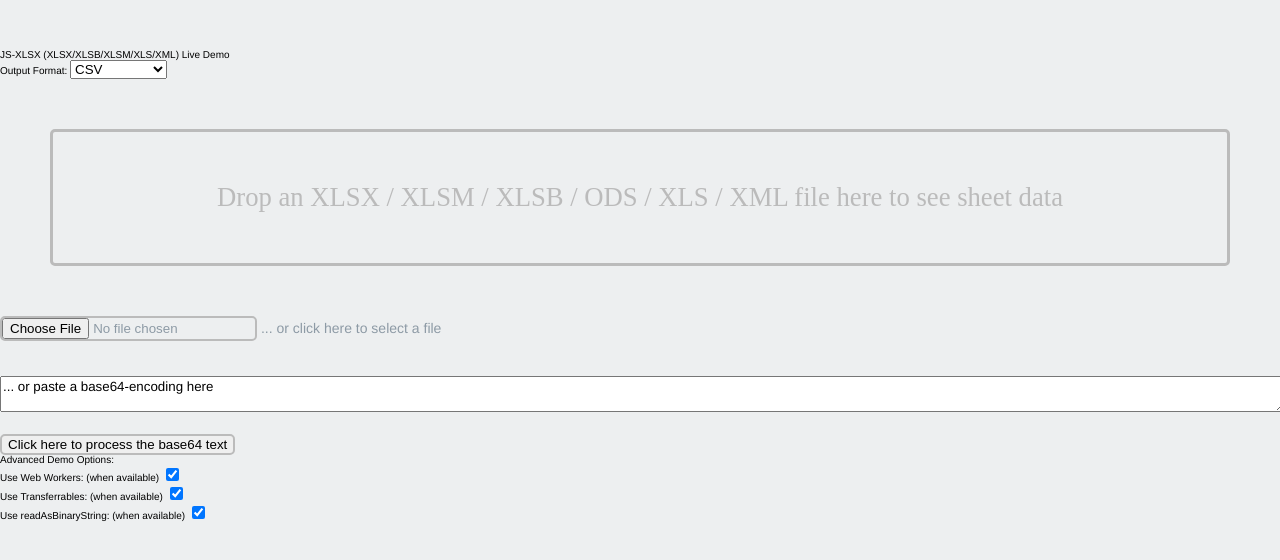
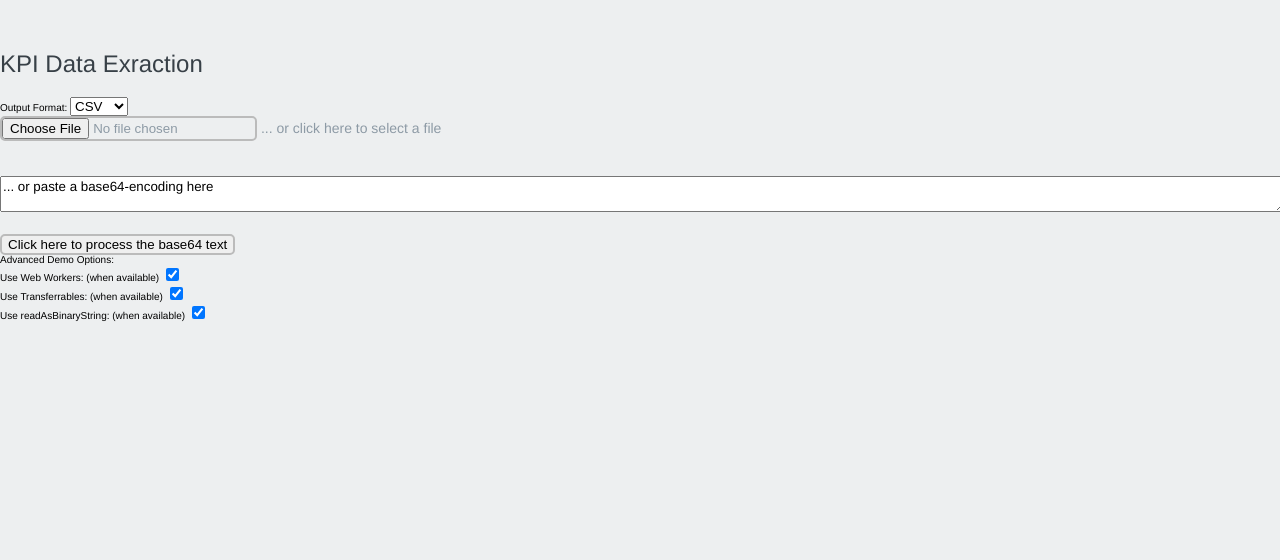
Before and after one commit to ckltennis/kpi_Phase2, a website with bundled scripts: page index.html in a window 1280 px wide. Built offline with nearby package versions, Linux system fonts and the light colour scheme.

Commit message:
Update index.html

```diff
--- a/index.html
+++ b/index.html
@@ -22,18 +22,16 @@
 </style>
 </head>
 <body>
-<b>JS-XLSX (XLSX/XLSB/XLSM/XLS/XML) Live Demo</b><br />
+<h1>KPI Data Exraction</h1>
+<b></b><br />
 Output Format:
 <select name="format">
 <option value="csv" selected> CSV</option>
 <option value="json"> JSON</option>
-<option value="form"> FORMULAE</option>
 </select><br />
 <!--<input type="radio" name="format" value="csv" checked> CSV<br>
 <input type="radio" name="format" value="json"> JSON<br>
 <input type="radio" name="format" value="form"> FORMULAE<br> -->
-
-<div id="drop">Drop an XLSX / XLSM / XLSB / ODS / XLS / XML file here to see sheet data</div>
 <p><input type="file" name="xlfile" id="xlf" /> ... or click here to select a file</p>
 <textarea id="b64data">... or paste a base64-encoding here</textarea>
 <input type="button" id="dotext" value="Click here to process the base64 text" onclick="b64it();"/><br />
```
